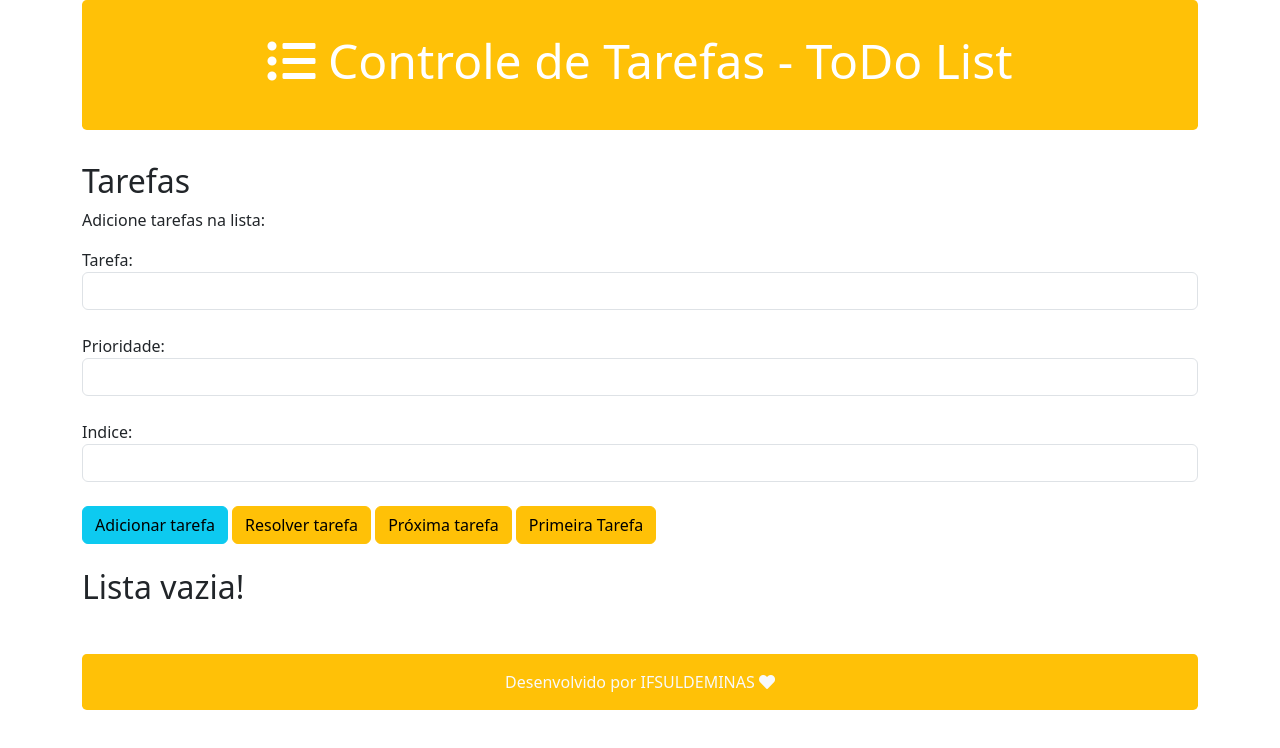
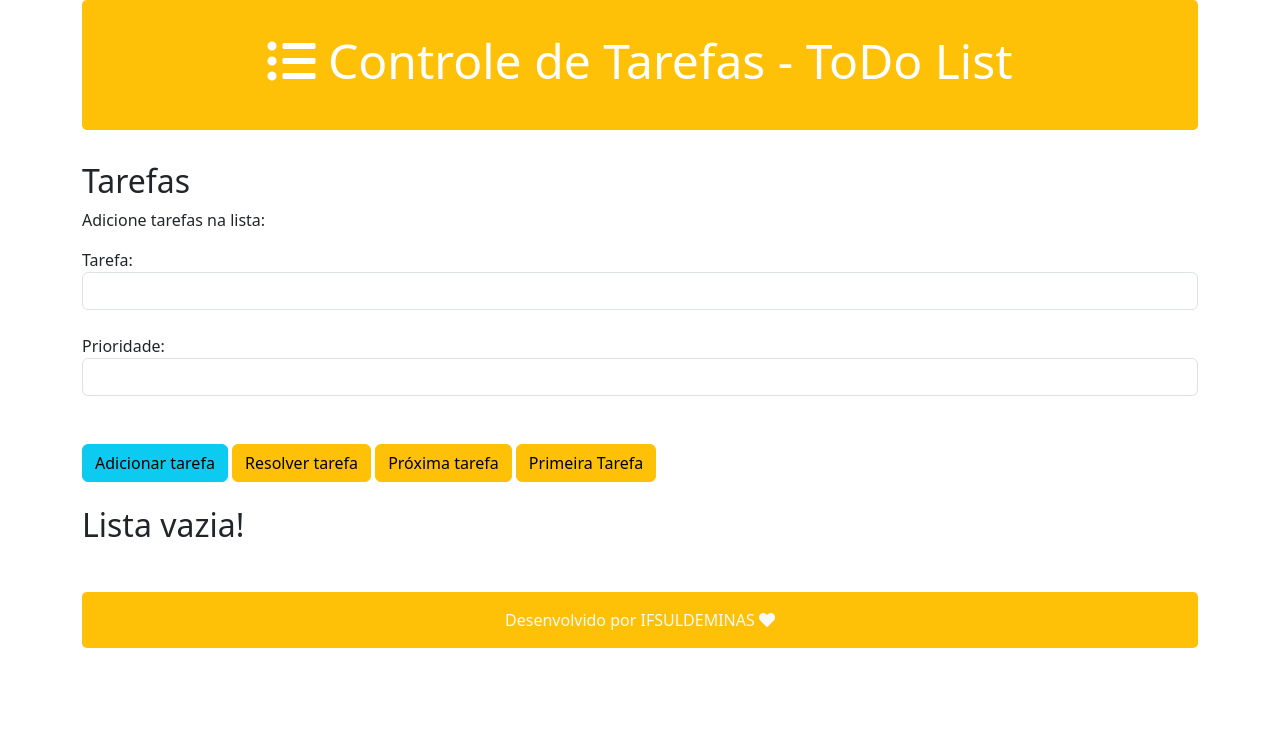
Before and after one commit to LuizHenriqueSilverio/Estruturas_De_Dados_I, a plain HTML site: page Atividades/Atividade 06 - Deque ToDo List/index.html in a window 1280 px wide. Drawn offline with nearby package versions, Linux system fonts and the light colour scheme.

Commit message:
Atividade de Lista De Tarefas em JavaScript finalizada.

```diff
--- a/Atividades/Atividade 06 - Deque ToDo List/index.html
+++ b/Atividades/Atividade 06 - Deque ToDo List/index.html
@@ -31,9 +31,9 @@
 
         <br />
 
-        <label for="lblindice">Indice:</label>
+        <!-- <label for="lblindice">Indice:</label>
         <br />
-        <input type="text" class="form-control" id="txtIndice">
+        <input type="text" class="form-control" id="txtIndice"> -->
 
       <br />
 
--- a/Atividades/Atividade 06 - Deque ToDo List/script.js
+++ b/Atividades/Atividade 06 - Deque ToDo List/script.js
@@ -40,6 +40,7 @@ function limpaCampos() {
     indice.value = "";
     descricao.focus();
  }
+ //--------------------------------------------------------------------------------------------
   // Função para adicionar um elemento ordenado
   function adicionarOrdenado() {
     const descricao = document.getElementById("txtnovaTarefa").value.trim();
```
